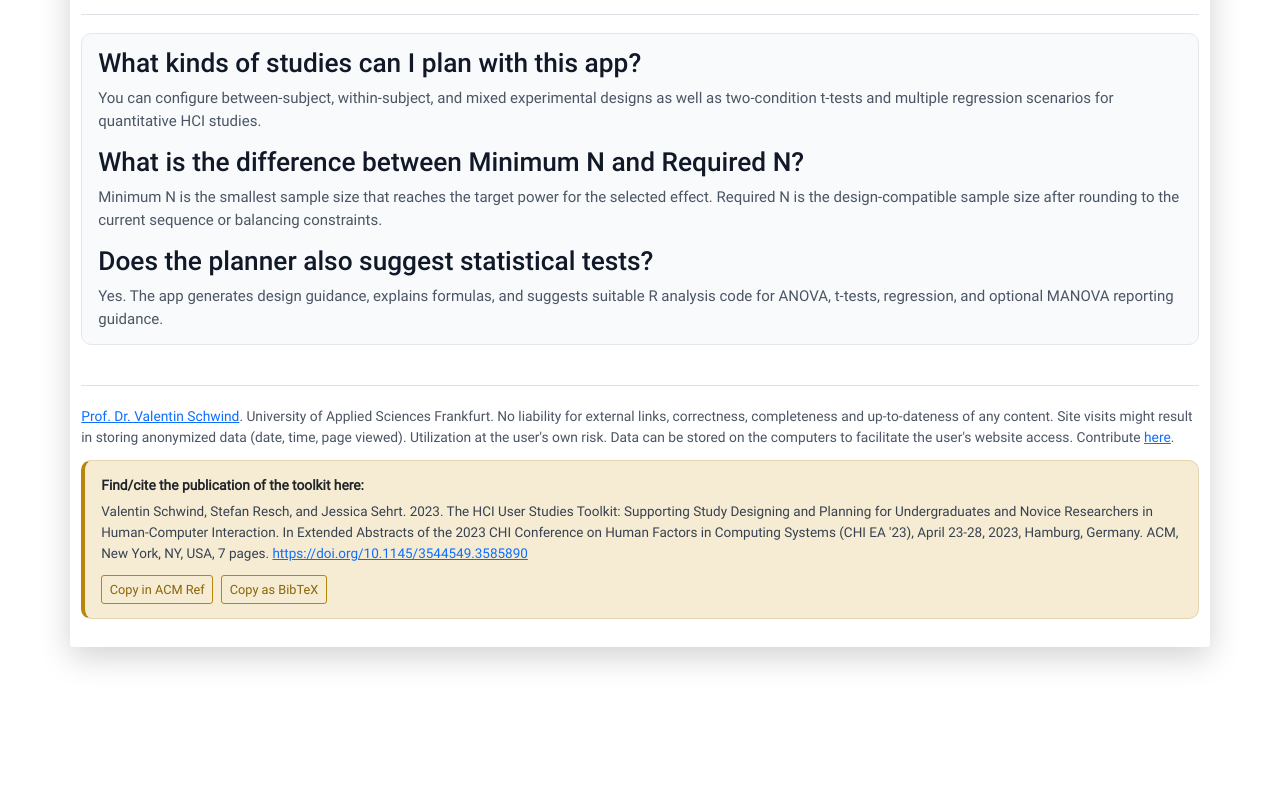
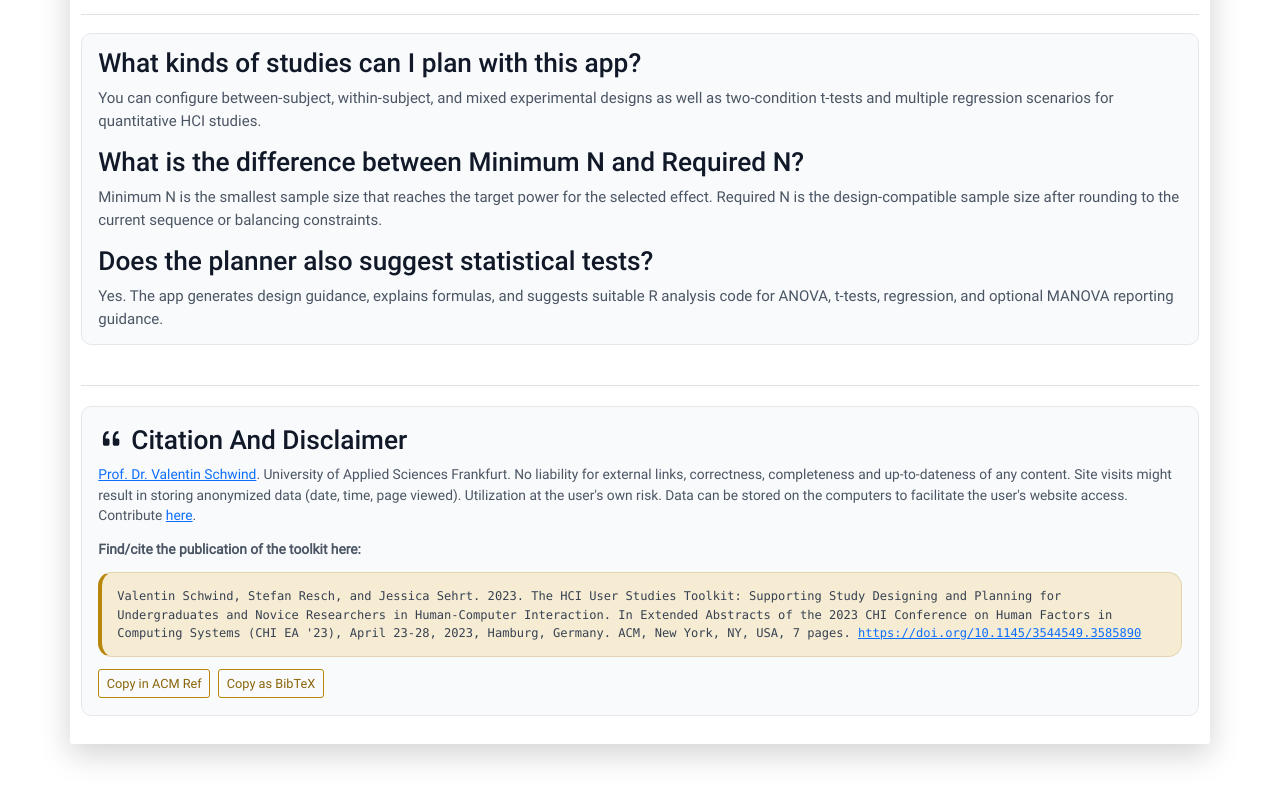
Before and after one commit to valentin-schwind/study-power-analysis, a website with bundled scripts: page index.html in a window 1280 px wide. Shown: the part 1354-2146 px from the top of the page. Before the commit the page ends 2049 px from the top, so only its background shows below. Built offline with nearby package versions, Linux system fonts and the light colour scheme; files whose address does not match are found by name.

Commit message:
Unify citation box design with the Statistical Decision Tree (carded layout + heading)

```diff
--- a/_css/style.css
+++ b/_css/style.css
@@ -304,27 +304,37 @@
     overflow-x: auto;
 }
 
-/* Citation box for the toolkit publication reference */
+/* Citation box (design ported from the Statistical Decision Tree) */
+.source-box,
 .citation-box {
-    margin-top: 12px;
-    padding: 14px 16px;
+    padding: 0.25rem 0;
+}
+
+.citation-resource {
+    align-items: flex-start;
+}
+
+.source-box p,
+.citation-box p {
+    margin-bottom: 0.85rem;
+}
+
+.citation-heading-icon {
+    width: 1em;
+    height: 1em;
+    vertical-align: -0.125em;
+    margin-right: 0.45rem;
+}
+
+.citation-copy {
+    display: block;
+    padding: 0.95rem 1rem;
+    border-radius: 14px;
+    background: #f5ecd3;
     border: 1px solid #e4d5b0;
     border-left: 4px solid #b8860b;
-    border-radius: 10px;
-    background: #f5ecd3;
-}
-
-.citation-box strong {
-    display: inline-block;
-    margin-bottom: 6px;
-}
-
-.citation-box code {
-    background: transparent;
+    white-space: normal;
     color: #374151;
-    white-space: normal;
-    font-family: inherit;
-    font-size: 0.9rem;
 }
 
 .citation-actions {
--- a/index.html
+++ b/index.html
@@ -386,12 +386,15 @@
                     </section>
 
                     <footer class="site-footer">
-                        <p>
-                            <a href="https://valentin-schwind.de" target="_blank" rel="noopener noreferrer">Prof. Dr. Valentin Schwind</a>. University of Applied Sciences Frankfurt. No liability for external links, correctness, completeness and up-to-dateness of any content. Site visits might result in storing anonymized data (date, time, page viewed). Utilization at the user's own risk. Data can be stored on the computers to facilitate the user's website access. Contribute <a href="https://github.com/stars/valentin-schwind/lists/hci-user-studies-toolkit" target="_blank" rel="noopener noreferrer">here</a>.
-                        </p>
-                        <div class="citation-box">
-                            <strong>Find/cite the publication of the toolkit here:</strong><br />
-                            <code>
+                        <div class="resource-list">
+                          <div class="resource-item citation-resource">
+                            <div class="resource-text citation-box">
+                                <h3><svg class="citation-heading-icon" xmlns="http://www.w3.org/2000/svg" viewBox="0 0 16 16" fill="currentColor" aria-hidden="true"><path d="M12 12a1 1 0 0 0 1-1V8.558a1 1 0 0 0-1-1h-1.388q0-.527.062-1.054.093-.558.31-.992.217-.434.559-.683.34-.279.868-.279V3q-.868 0-1.52.372a3.3 3.3 0 0 0-1.085.992 4.9 4.9 0 0 0-.62 1.458A7.7 7.7 0 0 0 9 7.558V11a1 1 0 0 0 1 1zm-6 0a1 1 0 0 0 1-1V8.558a1 1 0 0 0-1-1H4.612q0-.527.062-1.054.094-.558.31-.992.217-.434.559-.683.34-.279.868-.279V3q-.868 0-1.52.372a3.3 3.3 0 0 0-1.085.992 4.9 4.9 0 0 0-.62 1.458A7.7 7.7 0 0 0 3 7.558V11a1 1 0 0 0 1 1z"/></svg>Citation And Disclaimer</h3>
+                                <p>
+                                    <a href="https://valentin-schwind.de" target="_blank" rel="noopener noreferrer">Prof. Dr. Valentin Schwind</a>. University of Applied Sciences Frankfurt. No liability for external links, correctness, completeness and up-to-dateness of any content. Site visits might result in storing anonymized data (date, time, page viewed). Utilization at the user's own risk. Data can be stored on the computers to facilitate the user's website access. Contribute <a href="https://github.com/stars/valentin-schwind/lists/hci-user-studies-toolkit" target="_blank" rel="noopener noreferrer">here</a>.
+                                </p>
+                                <p><strong>Find/cite the publication of the toolkit here:</strong></p>
+                                <code class="citation-copy">
                                 Valentin Schwind, Stefan Resch, and Jessica Sehrt. 2023. The HCI User Studies Toolkit: Supporting Study Designing and Planning for Undergraduates and Novice Researchers in Human-Computer Interaction. In Extended Abstracts of the 2023 CHI Conference on Human Factors in Computing Systems (CHI EA '23), April 23-28, 2023, Hamburg, Germany. ACM, New York, NY, USA, 7 pages.
                                 <a href="https://doi.org/10.1145/3544549.3585890" target="_blank" rel="noopener noreferrer">https://doi.org/10.1145/3544549.3585890</a>
                             </code>
@@ -449,6 +452,8 @@
                                     });
                                 })();
                             </script>
+                            </div>
+                          </div>
                         </div>
                     </footer>
                 </div>
```
